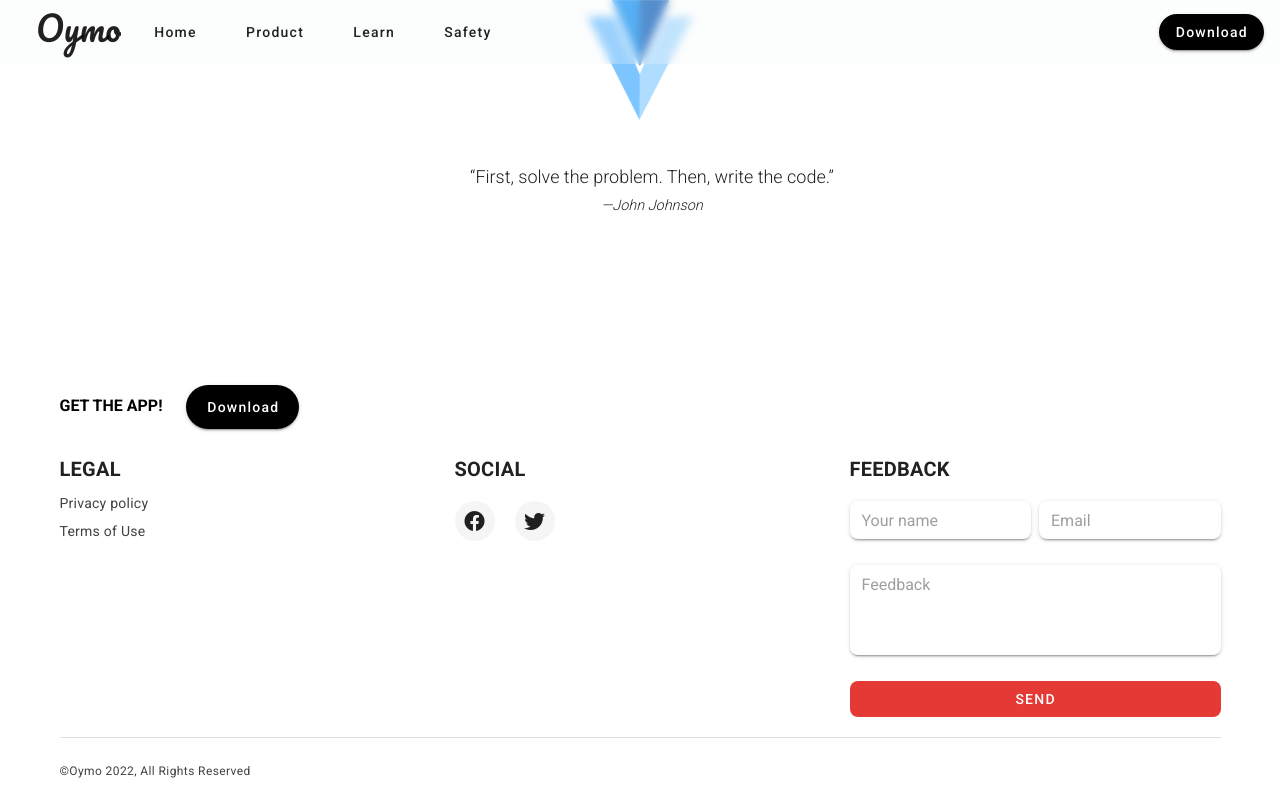
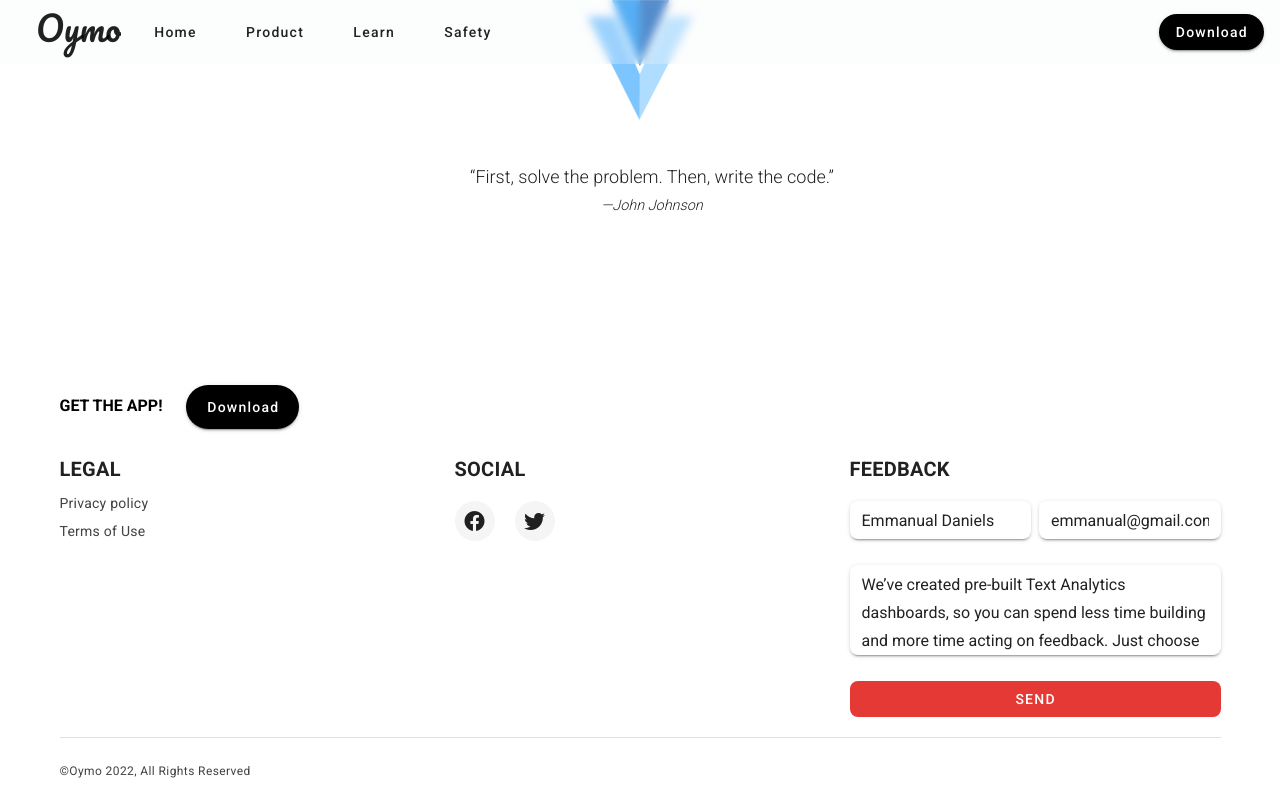
Before and after one commit to rukkiecodes/oymoWeb, a Nuxt app: page /inspire in a window 1280 px wide. Built offline with nearby package versions, Linux system fonts and the light colour scheme.

Commit message:
send feedback

```diff
--- a/layouts/default.vue
+++ b/layouts/default.vue
@@ -107,134 +107,18 @@
     <v-main>
       <Nuxt />
     </v-main>
-    <v-footer
-      class="mt-12"
-      color="transparent"
-    >
-      <v-container>
-        <v-row
-          justify="start"
-          align="start"
-        >
-          <v-col cols="12">
-            <span class="text-uppercase black--text font-weight-bold mr-5">
-              GET THE APP!
-            </span>
-            <v-btn
-              dark
-              large
-              rounded
-              color="black"
-              class="text-capitalize"
-              href="https://exp-shell-app-assets.s3.us-west-1.amazonaws.com/android/%40rukkiecodes/oymo-23d92dc94cac4bd7a2a38ae2ba25208e-signed.apk"
-            >
-              Download
-            </v-btn>
-          </v-col>
-          <v-col
-            cols="12"
-            sm="4"
-          >
-            <p class="text-h6 font-weight-bold text-uppercase">Legal</p>
-
-            <p
-              v-for="(legal, i) in legals"
-              :key="i"
-              class="text-body-2 mt-n2"
-            >
-              <nuxt-link
-                :to="legal.to"
-                class="text-decoration-none grey--text text--darken-3"
-              >
-                {{legal.title}}
-              </nuxt-link>
-            </p>
-          </v-col>
-          <v-col
-            cols="12"
-            sm="4"
-          >
-            <p class="text-h6 font-weight-bold text-uppercase">SOCIAL</p>
-
-            <div class="d-fles">
-              <v-btn
-                fab
-                small
-                depressed
-                class="mr-5"
-                href="https://www.facebook.com/oymoDates"
-              >
-                <v-icon>mdi-facebook</v-icon>
-              </v-btn>
-              <v-btn
-                fab
-                small
-                depressed
-                class="mr-5"
-                href="https://twitter.com/rukkiecodes"
-              >
-                <v-icon>mdi-twitter</v-icon>
-              </v-btn>
-            </div>
-          </v-col>
-          <v-col
-            cols="12"
-            sm="4"
-          >
-            <p class="text-h6 font-weight-bold text-uppercase">Feedback</p>
-            <div class="d-flex">
-              <v-text-field
-                solo
-                dense
-                class="rounded-lg mr-1"
-                placeholder="Your name"
-              />
-              <v-text-field
-                solo
-                dense
-                class="rounded-lg ml-1"
-                placeholder="Email"
-              />
-            </div>
-            <v-textarea
-              solo
-              dense
-              rows="3"
-              no-resize
-              class="rounded-lg"
-              placeholder="Feedback"
-            />
-            <v-btn
-              color="red darken-1"
-              class="rounded-lg"
-              depressed
-              rounded
-              block
-              dark
-            >
-              Send
-            </v-btn>
-          </v-col>
-        </v-row>
-        <v-divider class="my-5" />
-        <span class="text-caption grey--text text--darken-3">
-          ©Oymo {{ new Date().getFullYear() }}, All Rights Reserved
-        </span>
-      </v-container>
-    </v-footer>
+    <Footer />
   </v-app>
 </template>
 
 <script>
+import Footer from "./footer.vue";
 export default {
-  name: 'DefaultLayout',
-  data: () => ({
-    drwer: false,
-    legals: [
-      { title: 'Privacy policy', to: '/policy' },
-      { title: 'Terms of Use', to: '/terms' }
-    ]
-  })
+    name: "DefaultLayout",
+    data: () => ({
+        drwer: false
+    }),
+    components: { Footer }
 }
 </script>
 
--- /dev/null
+++ b/layouts/footer.vue
@@ -0,0 +1,167 @@
+<template>
+  <v-footer
+    class="mt-12"
+    color="transparent"
+  >
+    <v-container>
+      <v-row
+        justify="start"
+        align="start"
+      >
+        <v-col cols="12">
+          <span class="text-uppercase black--text font-weight-bold mr-5">
+            GET THE APP!
+          </span>
+          <v-btn
+            dark
+            large
+            rounded
+            color="black"
+            class="text-capitalize"
+            href="https://exp-shell-app-assets.s3.us-west-1.amazonaws.com/android/%40rukkiecodes/oymo-23d92dc94cac4bd7a2a38ae2ba25208e-signed.apk"
+          >
+            Download
+          </v-btn>
+        </v-col>
+        <v-col
+          cols="12"
+          sm="4"
+        >
+          <p class="text-h6 font-weight-bold text-uppercase">Legal</p>
+
+          <p
+            v-for="(legal, i) in legals"
+            :key="i"
+            class="text-body-2 mt-n2"
+          >
+            <nuxt-link
+              :to="legal.to"
+              class="text-decoration-none grey--text text--darken-3"
+            >
+              {{legal.title}}
+            </nuxt-link>
+          </p>
+        </v-col>
+        <v-col
+          cols="12"
+          sm="4"
+        >
+          <p class="text-h6 font-weight-bold text-uppercase">SOCIAL</p>
+
+          <div class="d-fles">
+            <v-btn
+              fab
+              small
+              depressed
+              class="mr-5"
+              href="https://www.facebook.com/oymoDates"
+            >
+              <v-icon>mdi-facebook</v-icon>
+            </v-btn>
+            <v-btn
+              fab
+              small
+              depressed
+              class="mr-5"
+              href="https://twitter.com/rukkiecodes"
+            >
+              <v-icon>mdi-twitter</v-icon>
+            </v-btn>
+          </div>
+        </v-col>
+        <v-col
+          cols="12"
+          sm="4"
+        >
+          <p class="text-h6 font-weight-bold text-uppercase">Feedback</p>
+          <div class="d-flex">
+            <v-text-field
+              solo
+              dense
+              class="rounded-lg mr-1"
+              placeholder="Your name"
+              v-model="credential.name"
+            />
+            <v-text-field
+              solo
+              dense
+              placeholder="Email"
+              class="rounded-lg ml-1"
+              v-model="credential.email"
+            />
+          </div>
+          <v-textarea
+            solo
+            dense
+            rows="3"
+            no-resize
+            class="rounded-lg"
+            placeholder="Feedback"
+            v-model="credential.feedback"
+          />
+          <v-btn
+            dark
+            block
+            rounded
+            depressed
+            class="rounded-lg"
+            color="red darken-1"
+            @click="sendFeedback"
+            :loading="loading"
+          >
+            Send
+          </v-btn>
+        </v-col>
+      </v-row>
+      <v-divider class="my-5" />
+      <span class="text-caption grey--text text--darken-3">
+        ©Oymo {{ new Date().getFullYear() }}, All Rights Reserved
+      </span>
+    </v-container>
+
+    <v-snackbar v-model="snackbar" color="white" left bottom>
+      <span class="grey--text text--darken-4 font-weight-bold">{{ text }}</span>
+    </v-snackbar>
+  </v-footer>
+</template>
+
+<script>
+export default {
+  data: () => ({
+    loading: false,
+    snackbar: false,
+    text: '',
+    legals: [
+      { title: 'Privacy policy', to: '/policy' },
+      { title: 'Terms of Use', to: '/terms' }
+    ],
+    credential: {
+      name: 'Emmanual Daniels',
+      email: 'emmanual@gmail.com',
+      feedback: 'We’ve created pre-built Text Analytics dashboards, so you can spend less time building and more time acting on feedback. Just choose the comment question you want to analyze and watch your feedback data take shape in beautiful, out-of-the box dashboards.'
+    }
+  }),
+
+  methods: {
+    sendFeedback () {
+      this.loading = true
+      this.$axios({
+        method: 'post',
+        url: 'https://oymo.herokuapp.com',
+        data: {
+          name: this.credential.name,
+          email: this.credential.email,
+          feedback: this.credential.feedback
+        }
+      }).then(result => {
+        this.loading = false
+        this.snackbar = true
+        this.text = result.data.message
+      }).catch(error => {
+        console.log(error)
+        this.loading = false
+      })
+    }
+  }
+}
+</script>
--- a/package.json
+++ b/package.json
@@ -19,6 +19,7 @@
     "webpack": "^4.46.0"
   },
   "devDependencies": {
+    "@nuxtjs/dotenv": "^1.4.1",
     "@nuxtjs/vuetify": "^1.12.3"
   }
 }
```
Also changed, not shown: 1 other file (tests, documents, lock files or other folders).
